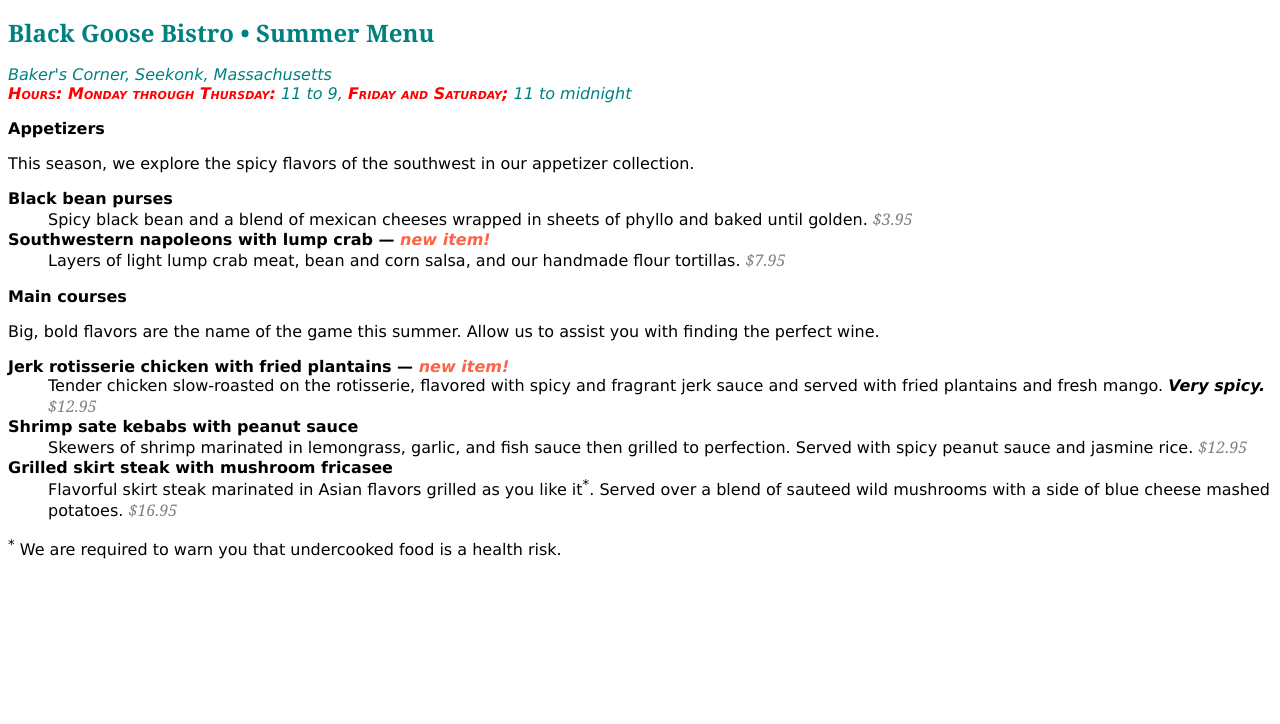
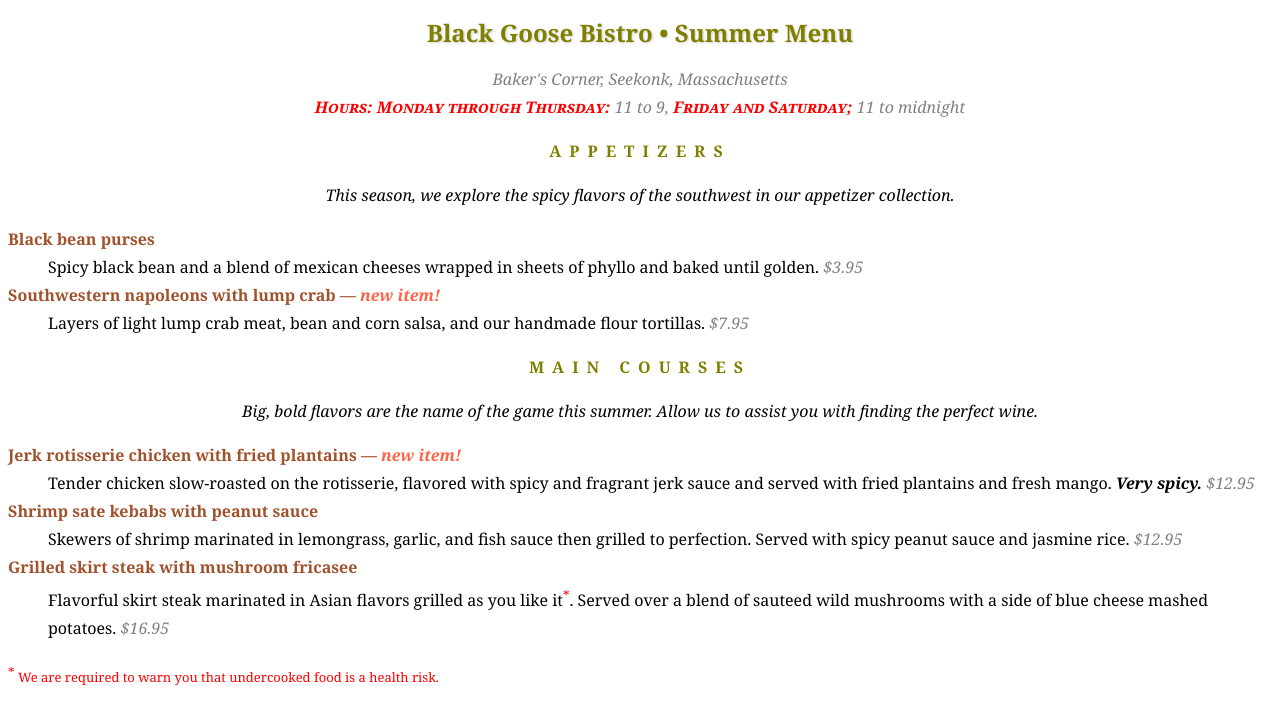
Before and after one commit to maracw/Art289-publicHtml, a plain HTML site: page public_html/chapters/ch12/menu.html in a window 1280 px wide. Drawn offline with Linux system fonts and the light colour scheme; a web font is replaced by a local one.

```diff
--- a/public_html/chapters/ch12/menu.html
+++ b/public_html/chapters/ch12/menu.html
@@ -7,19 +7,33 @@
 <link href="http://fonts.googleapis.com/css?family=Marko+One" rel="stylesheet">
 <style>
     body {
-        font-family: Verdana, sans-serif;
+        font-family: Georgia, serif;
         font-size: 100%;
+        line-height: 1.75em;
     }
     h1 {
-        font-family: "Marko One", Georgia, sans-serif;
-        font-size: 1.5em;
+        font: bold 1.5em "Marko One", Georgia, serif;
+        color: olive;
+        text-shadow: .05em .05em .1em lightgray;
     }
     h2{
         font-size: 1em;
+        text-transform: uppercase;
+        letter-spacing: .5em;
+        color: olive;
     }
 
+    h2 + p {
+        text-align: center;
+        font-style: italic;
+    }
+
+    h1, h2, #info{
+        text-align: center;
+    }
     dt {
         font-weight: bold;
+        color: sienna;
     }
 
     strong {
@@ -30,12 +44,10 @@
         color: tomato;
     }
 
-    #info {
-        color:teal;
-    }
 
     #info p {
         font-style: italic;
+        color: gray;
     }
 
     .price {
@@ -47,6 +59,11 @@
     .label {
         font-weight: bold;
         font-variant:small-caps;
+        color: red;
+    }
+
+    p.warning, sup {
+        font-size: small;
         color: red;
     }
 </style>
```
Also changed, not shown: public_html/index.html (+5 -1 lines).
